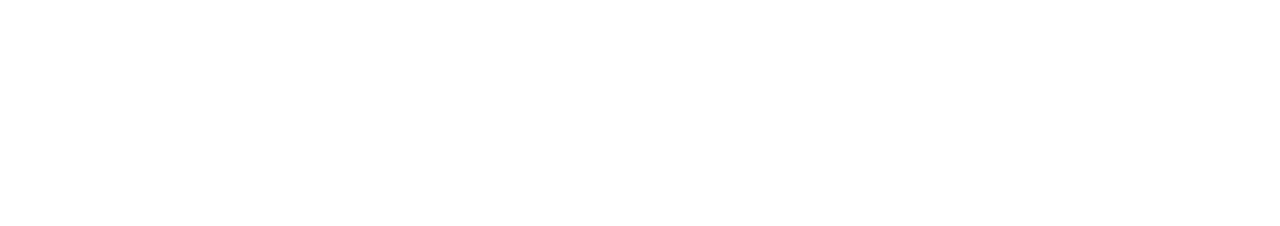
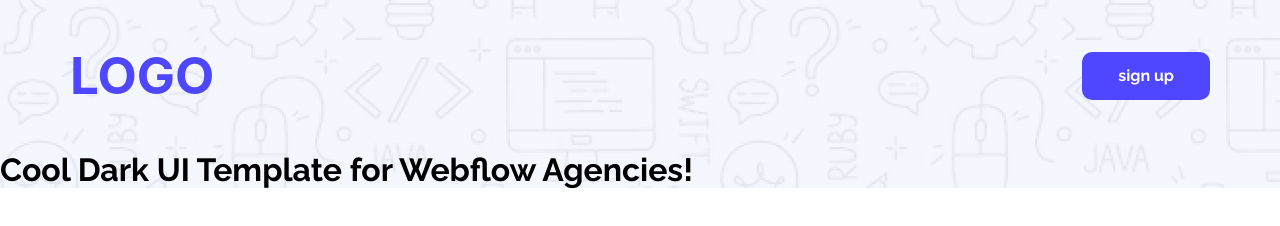
Before and after one commit to SyedShahanurShammas/first_assignment_logo, a plain HTML site: page index.html in a window 1280 px wide. Drawn offline with Linux system fonts and the light colour scheme.

Commit message:
navbar added

```diff
--- a/index.html
+++ b/index.html
@@ -4,10 +4,37 @@
 <head>
     <meta charset="UTF-8">
     <meta name="viewport" content="width=device-width, initial-scale=1.0">
+    <!-- google fonts -->
+    <link rel="preconnect" href="https://fonts.googleapis.com">
+    <link rel="preconnect" href="https://fonts.gstatic.com" crossorigin>
+    <link href="https://fonts.googleapis.com/css2?family=Raleway:ital,wght@0,100..900;1,100..900&display=swap"
+        rel="stylesheet">
+    <link rel="stylesheet" href="style/style.css">
+
     <title>Logo</title>
 </head>
 
-<body>
+<body class="raleway-normal">
+    <header>
+        <nav>
+            <div class="logo">
+                <h1>LOGO</h1>
+            </div>
+            <div>
+                <button class="btn">sign up</button>
+            </div>
+        </nav>
+        <div class="banner">
+            <h1>Cool Dark UI Template for Webflow Agencies!</h1>
+        </div>
+
+    </header>
+    <main>
+
+    </main>
+    <footer>
+
+    </footer>
 
 </body>
 
--- /dev/null
+++ b/style/style.css
@@ -0,0 +1,50 @@
+* {
+    margin: 0;
+    padding: 0;
+}
+
+.raleway-normal {
+    font-family: "Raleway", sans-serif;
+    font-optical-sizing: auto;
+    font-style: normal;
+}
+
+/* header section */
+header {
+    background-image: url('/Assets/Hero-bg.png');
+}
+
+nav {
+    display: flex;
+    justify-content: space-between;
+    align-items: center;
+    max-width: 1140px;
+    margin: 0 auto;
+    padding: 50px 0px;
+}
+
+nav .btn {
+    border-radius: 10px;
+    background: #4E47FF;
+    display: flex;
+    padding: 12px 36px;
+    justify-content: center;
+    align-items: center;
+    color: #FFF;
+    font-family: Raleway;
+    font-size: 16px;
+    font-style: normal;
+    font-weight: 700;
+    line-height: 150%;
+    border: none;
+}
+
+.logo {
+    color: #4E47FF;
+    font-family: Inter;
+    font-size: 34px;
+    font-weight: 900;
+    line-height: 150%;
+}
+
+/* Banner */
```
